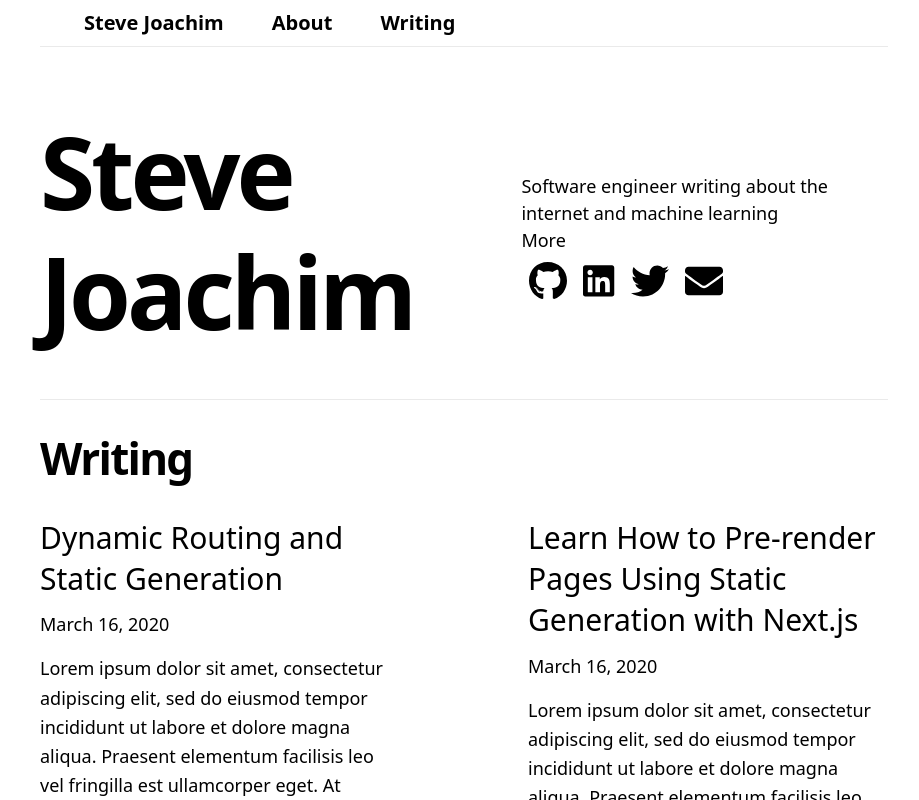
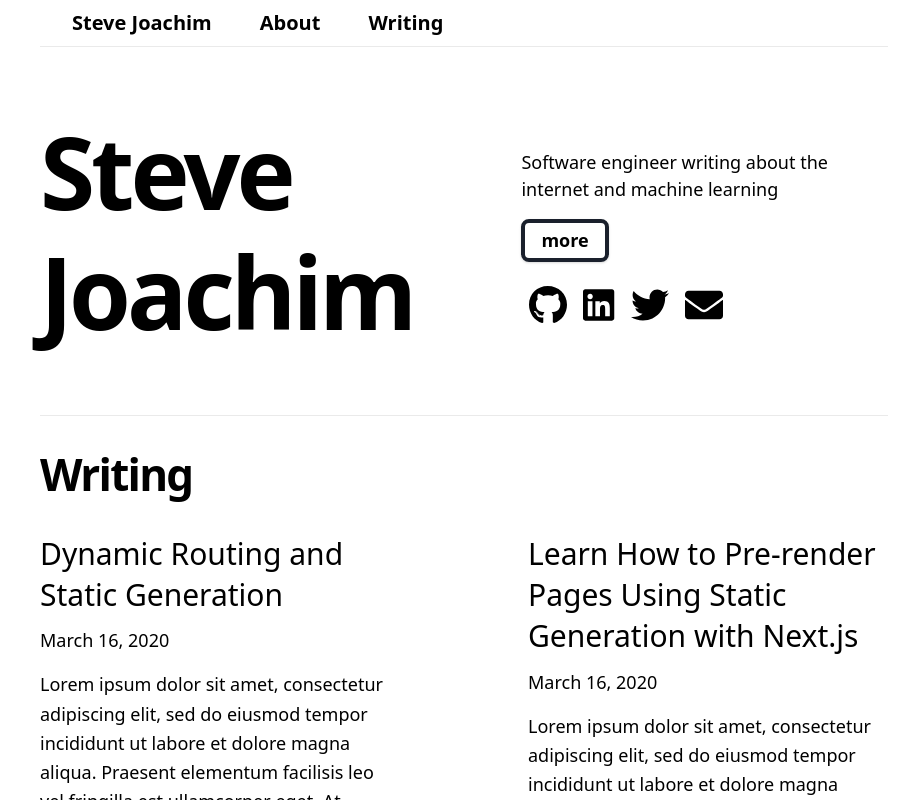
Before and after one commit to stevejoachim/stevejoachimcom01, a Next.js app: page / in a window 1280 px wide. Shown: the top 800 px of the page, without its empty margins (176-1095 px from the left). Built offline with nearby package versions, Linux system fonts and the light colour scheme.

Commit message:
Updated styles and menu bar

```diff
--- a/components/footer.js
+++ b/components/footer.js
@@ -2,12 +2,12 @@ import Container from './container'
 
 export default function Footer() {
   return (
-    <footer className="bg-accent-1 border-t border-accent-2">
-      <Container>
+    <Container>
+      <footer className="border-t border-accent-2">
         <p className="py-10 text-center">
           Made with <span className="text-xl">💻</span>. <br />©️ 2020 Steve Joachim
         </p>
-      </Container>
-    </footer>
+      </footer>
+    </Container>
   )
 }
--- a/components/header.js
+++ b/components/header.js
@@ -1,23 +1,33 @@
 import Link from 'next/link'
 import Container from '../components/container'
+import { useRouter } from 'next/router'
 
 export default function Header() {
-  const navItems = [
-    { name: "Steve Joachim", destination: "/" },
+  let navItems = [
+    { name: "Steve", destination: "/", classes: "sm:hidden" },
+    { name: "Steve Joachim", destination: "/", classes: "hidden sm:block" },
     { name: "About", destination: "/about" },
     { name: "Writing", destination: "/writing" }
   ]
+
+  const router = useRouter()
+  navItems = navItems.map((item) => (
+    item.destination == router.pathname ?
+      { classes: item.classes + " underline", ...item } :
+      { ...item }
+  ))
+
   return (
     <Container>
-      <ul className="flex flex-col sm:flex-row text-xl font-bold px-5 py-2 border-b border-accent-2">
-        {navItems.map((item) => (
-          <li className="mx-6">
+      <header className="flex flex-row text-xl font-bold px-2 py-2 border-b border-accent-2">
+        {navItems.map((item, index) => (
+          <div className={`mx-3 sm:mx-6 ${item.classes}`} key={index}>
             <Link href={item.destination}>
               <a className="hover:underline">{item.name}</a>
             </Link>
-          </li>
+          </div>
         ))}
-      </ul>
+      </header>
     </Container>
   )
 }
--- a/components/intro.js
+++ b/components/intro.js
@@ -12,22 +12,24 @@ export default function Intro() {
     { icon: faEnvelope, "destination": `mailto:${EMAIL}` }
   ]
   return (
-    <section className="flex-col md:flex-row flex items-center md:justify-between mt-16 mb-16 md:mb-12">
-      <h1 className="text-6xl md:text-8xl font-bold tracking-tighter leading-tight md:pr-8">
+    <section className="flex-col md:flex-row flex items-center md:justify-between my-4 sm:my-16">
+      <h1 className="text-center md:text-left text-6xl md:text-8xl font-bold tracking-tighter leading-tight md:pr-8">
         Steve Joachim
       </h1>
-      <div className="flex-col mt-5 md:pl-8 text-center md:text-left text-lg">
+      <div className="text-center md:text-left mt-5 md:pl-8 text-lg">
         <div>
           Software engineer writing about the internet and machine learning
         </div>
-        <div>
-          <Link href="/about">
-            <a className="hover:underline">More</a>
-          </Link>
+        <div className="container text-center md:text-left">
+          <button className=" border-gray-900 border-4 hover:border-gray-700 hover:text-gray-700 font-bold py-1 my-4 px-4 rounded-lg shadow">
+            <Link href="/about">
+              <a className="">more</a>
+            </Link>
+          </button>
         </div>
-        <div>
-          {links.map((link) => (
-            <a href={link.destination} target="_blank">
+        <div className="container text-center md:text-left">
+          {links.map((link, index) => (
+            <a href={link.destination} target="_blank" key={index}>
               <FontAwesomeIcon icon={link.icon} size="3x" className="px-2" />
             </a>
           ))}
```
